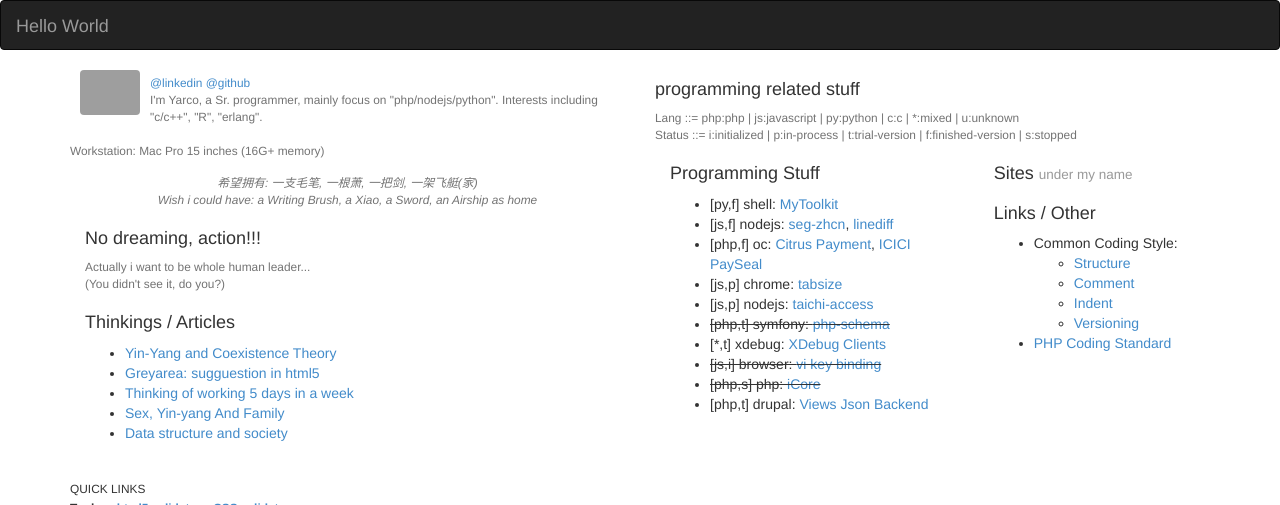
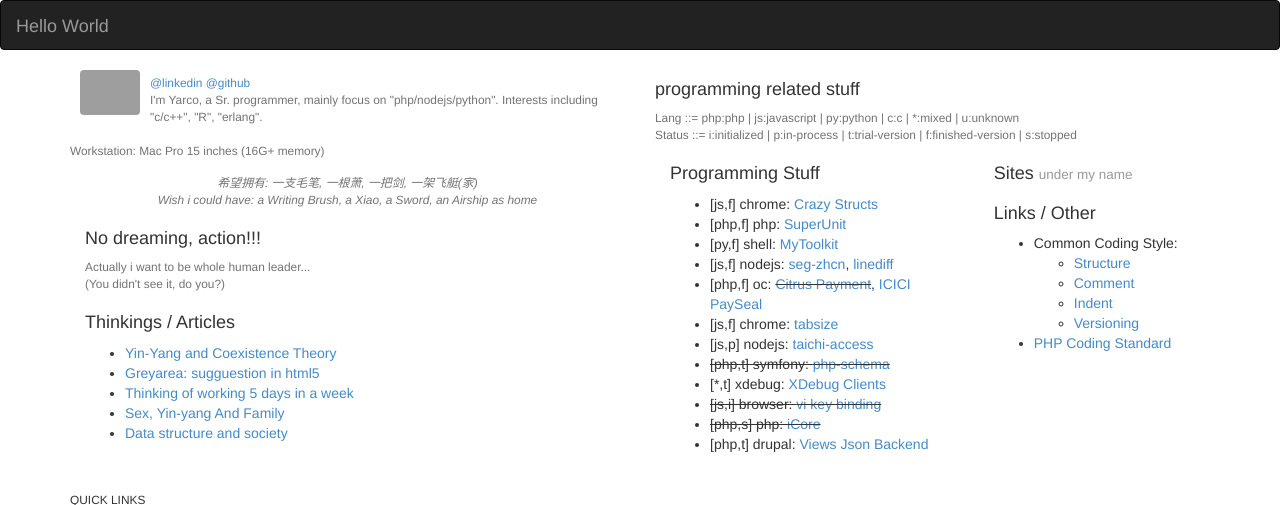
Before and after one commit to yarcowang/yarcowang.github.io, a Jekyll site: the page built from index.html, in a window 1280 px wide, cut to the strip 0-505 px from the top of the page. Built offline with Jekyll 4.4.1, drawn with Linux system fonts in a browser that asks for light colours; grey boxes are pictures that could not be loaded.

Commit message:
add some chrome extensions

```diff
--- a/_layouts/home.html
+++ b/_layouts/home.html
@@ -42,10 +42,12 @@
 					<div class="col-md-7">
 						<h4>Programming Stuff</h4>
 						<ul>
+							<li>[js,f] chrome: <a href="https://chrome.google.com/webstore/detail/crazy-structs/ndaghfmkdlbkkpljmhjcfkndnblhkcih" data-toggle="tooltip" title="" data-original-title="save structures from web for future usage">Crazy Structs</a></li>
+							<li>[php,f] php: <a href="https://packagist.org/packages/yarco/superunit" data-toggle="tooltip" title="" data-original-title="fast prototype and validation">SuperUnit</a></li>
 							<li>[py,f] shell: <a href="https://github.com/yarcowang/mytoolkit" data-toggle="tooltip" title="" data-original-title="random password tool etc">MyToolkit</a></li>
 							<li>[js,f] nodejs: <a href="https://github.com/yarcowang/seg-zhcn" data-toggle="tooltip" title="" data-original-title="simple Chinese segment method for nodejs">seg-zhcn</a>, <a href="https://github.com/yarcowang/node-diff" data-toggle="tooltip" title="" data-original-title="line diff for nodejs">linediff</a></li>
-							<li>[php,f] oc: <a href="http://www.opencart.com/index.php?route=extension/extension/info&amp;extension_id=7836" data-toggle="tooltip" title="" data-original-title="india online payment method">Citrus Payment</a>, <a href="http://www.opencart.com/index.php?route=extension/extension/info&amp;extension_id=7972" data-toggle="tooltip" title="" data-original-title="india online payment method">ICICI PaySeal</a></li>
-							<li>[js,p] chrome: <a href="https://chrome.google.com/webstore/detail/customize-tabsize/idgdldceinafnbjkfmdphkogjfafpjhp/related" data-toggle="tooltip" title="" data-original-title="customize your tabsize...">tabsize</a></li>
+							<li>[php,f] oc: <s><a href="http://www.opencart.com/index.php?route=extension/extension/info&amp;extension_id=7836" data-toggle="tooltip" title="" data-original-title="india online payment method">Citrus Payment</a></s>, <a href="http://www.opencart.com/index.php?route=extension/extension/info&amp;extension_id=7972" data-toggle="tooltip" title="" data-original-title="india online payment method">ICICI PaySeal</a></li>
+							<li>[js,f] chrome: <a href="https://chrome.google.com/webstore/detail/customize-tabsize/idgdldceinafnbjkfmdphkogjfafpjhp/related" data-toggle="tooltip" title="" data-original-title="customize your tabsize...">tabsize</a></li>
 							<li>[js,p] nodejs: <a href="https://npmjs.org/package/taichi-access" data-toggle="tooltip" title="" data-original-title="access control system for nodejs">taichi-access</a></li>
 							<li><s>[php,t] symfony: <a href="https://github.com/yarcowang/php-schema" data-toggle="tooltip" title="" data-original-title="a funny tool from my long time thinking">php-schema</a></s></li>
 							<li>[*,t] xdebug: <a href="http://github.com/yarcowang/xdebug-clients" data-toggle="tooltip" title="" data-original-title="xdebug client">XDebug Clients</a></li>
```
